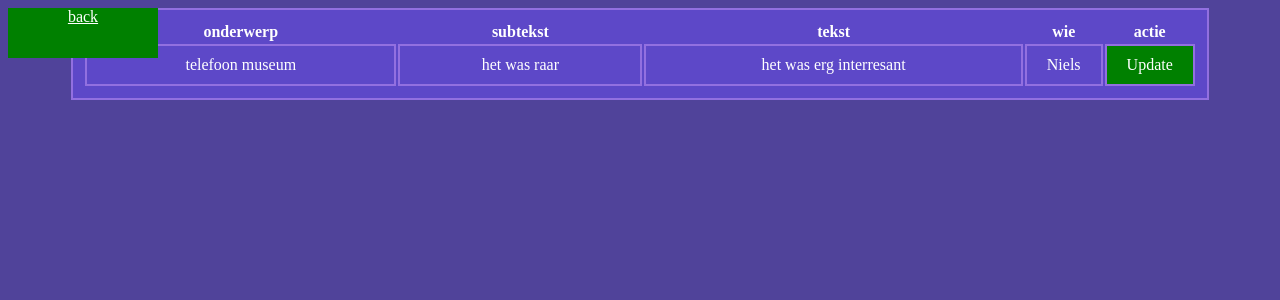
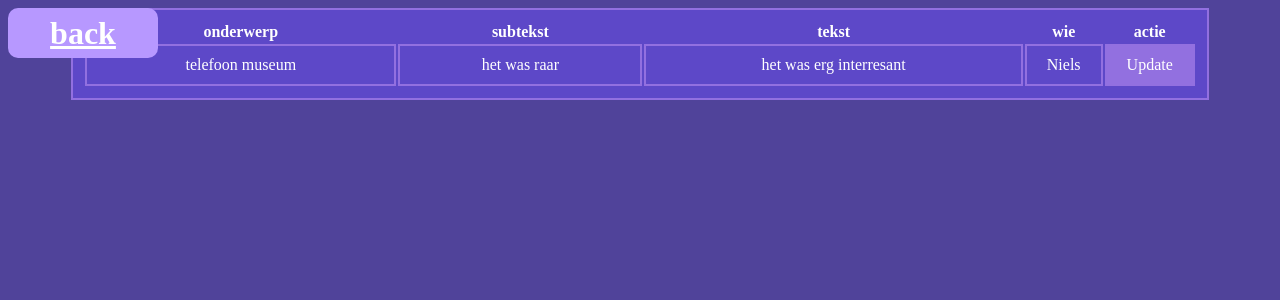
Before and after one commit to 103416/database-blog, a PHP site: page /Update in a window 1280 px wide. Shown: the top 300 px of the page. Run offline with PHP 8.4, Linux system fonts and the light colour scheme; data comes from the database, SQL or seed files in the repository.

Commit message:
color comitment issues

```diff
--- a/style/main.css
+++ b/style/main.css
@@ -3,6 +3,7 @@
     --main: #5D48C8;
     --light: #9270E0;
     --lighter: #b798ff;
+    --darkest: #551A8B
 }
 
 body{
--- a/style/tables.css
+++ b/style/tables.css
@@ -24,7 +24,7 @@ tr td:nth-child(4), tr td:nth-child(5) {
     width: 5%;
 }
 tr td:nth-child(5){
-    background: green;
+    background: var(--light);
 }
 tr td:nth-child(5) a{
     text-decoration: none;
@@ -41,8 +41,16 @@ body .back{
     position: absolute;
     width: 150px;
     height: 50px;
-    background: green;
+    background: var(--lighter);
+    font-size: 32px;
+    font-weight: bolder;
     text-align: center;
     color: white;
     justify-content: center;
+    border-radius: 10px;
+    align-items: center;
 }
+body .back:hover {
+    cursor: pointer;
+    background: var(--light);
+}
```
